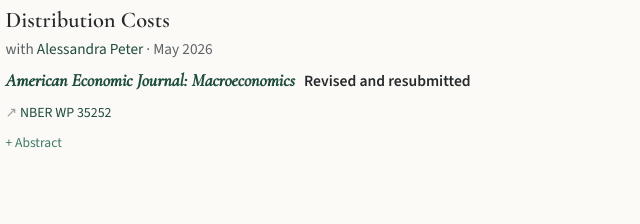
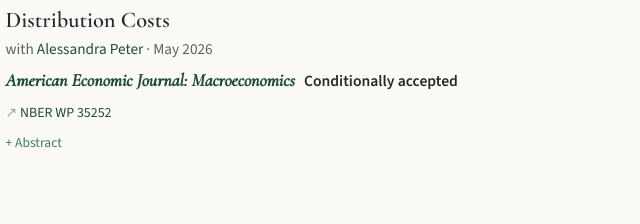
Before and after one commit to cianruane/cianruane.github.io, a plain HTML site: page research.html in a window 1280 px wide. Shown: the part 295-519 px from the top of the page, 170-810 px from the left. Drawn offline with nearby package versions, Linux system fonts and the light colour scheme.

Commit message:
Add files via upload

```diff
--- a/research.html
+++ b/research.html
@@ -44,7 +44,7 @@
     <article class="paper">
       <h3><a href="papers/PeterRuane_DistributionCosts.pdf" target="_blank" rel="noopener">Distribution Costs</a></h3>
       <p class="with">with <a href="https://sites.google.com/site/alessandrapeter/research" target="_blank" rel="noopener">Alessandra Peter</a> · May 2026</p>
-      <p class="venue"><span class="j">American Economic Journal: Macroeconomics</span> <span class="status">Revised and resubmitted</span></p>
+      <p class="venue"><span class="j">American Economic Journal: Macroeconomics</span> <span class="status">Conditionally accepted</span></p>
       <p class="links">
         <a href="https://www.nber.org/papers/w35252" target="_blank" rel="noopener">NBER WP 35252</a>
       </p>
@@ -57,6 +57,7 @@
   <!-- ========== PUBLICATIONS ========== -->
   <section class="section" id="publications">
     <div class="section-head"><h2>Published and Forthcoming Papers</h2></div>
+
 
     <article class="paper">
       <h3><a href="papers/IIS_PeterRuane.pdf" target="_blank" rel="noopener">Intermediate Input Substitutability</a></h3>
```
